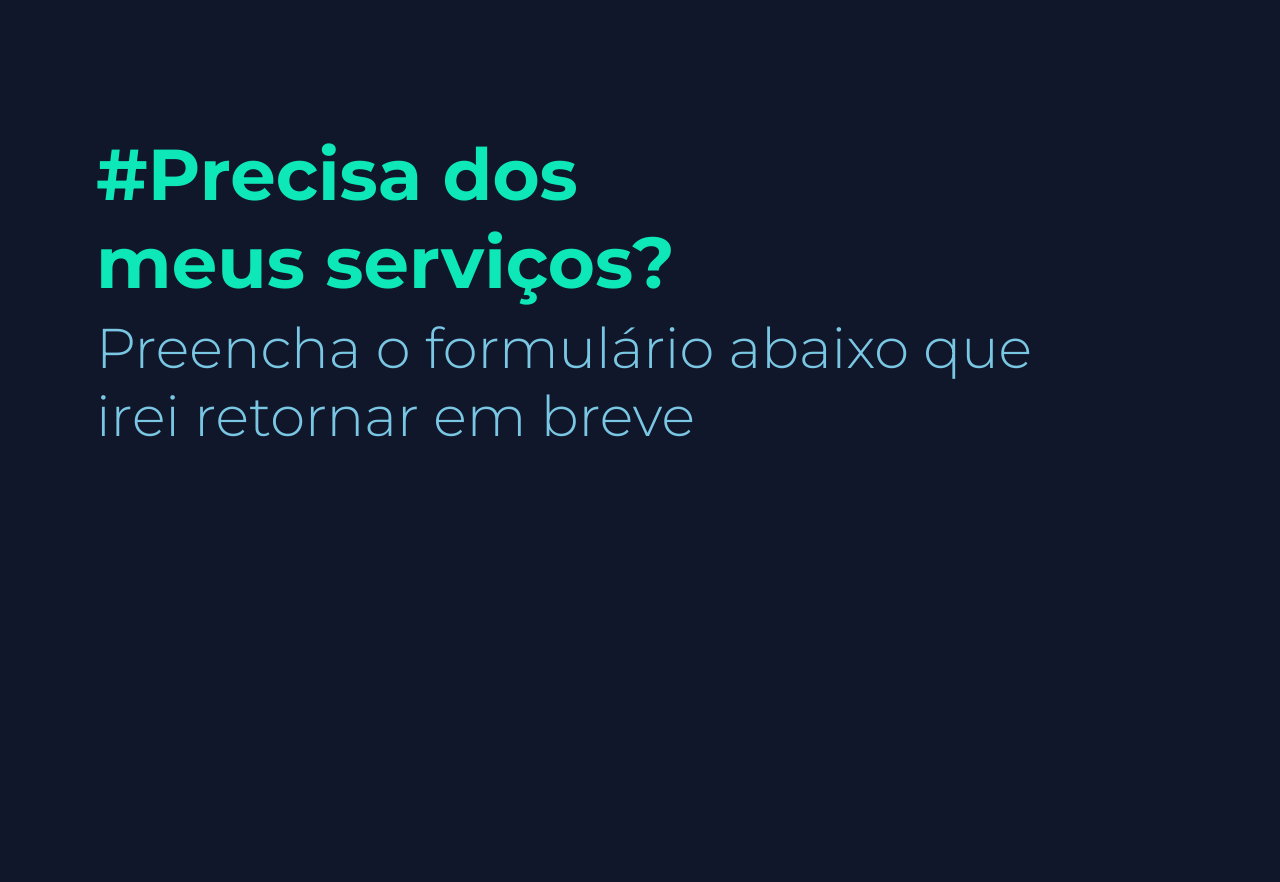
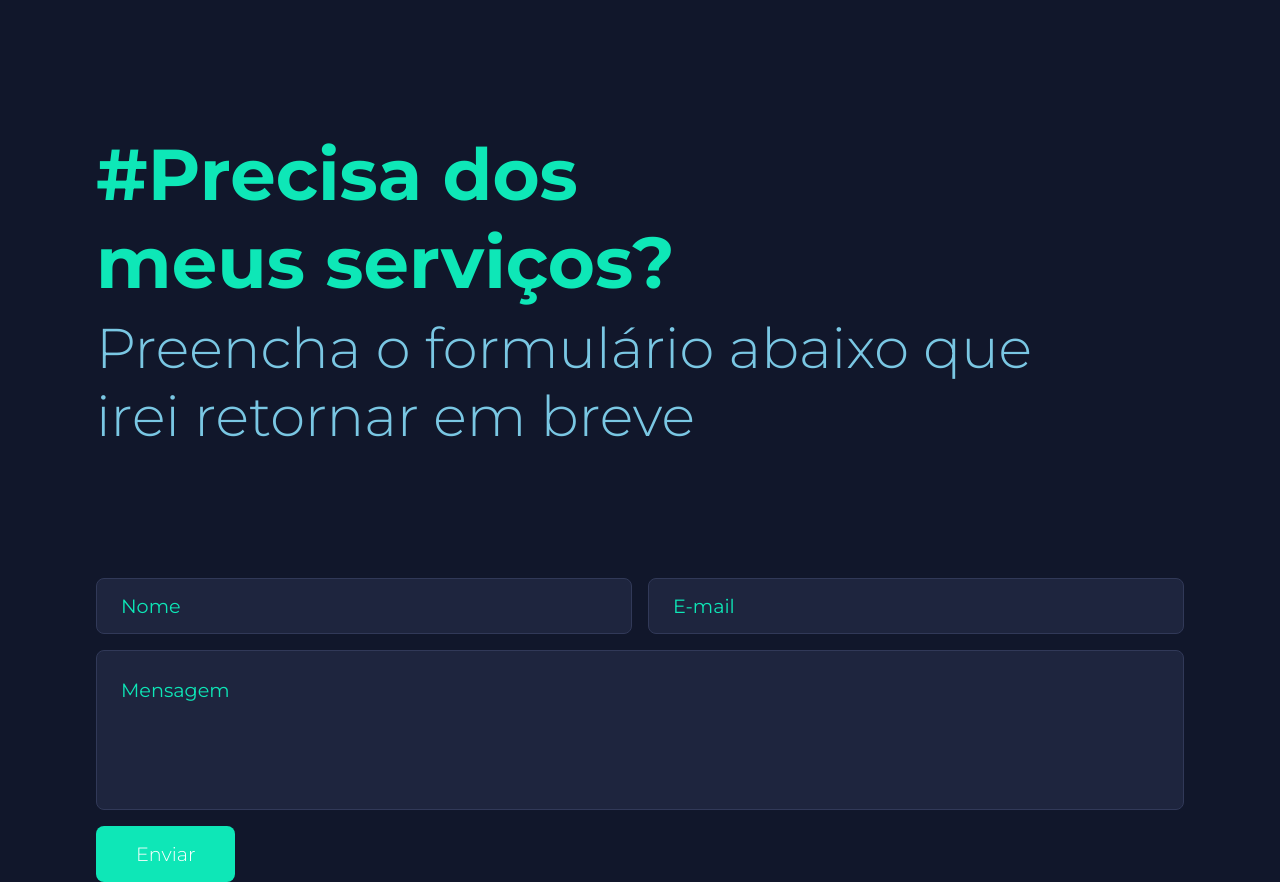
Before and after one commit to samuelrms/Portifolio-Samuel-Ramos, a Next.js app: page / in a window 1280 px wide. Shown: the part 3780-4662 px from the top of the page. Before the commit the page ends 4230 px from the top, so only its background shows below. Built offline with nearby package versions, Linux system fonts and the light colour scheme.

Commit message:
Feat: Form creation and implementation in contactForm

```diff
--- a/src/components/ContactForm/index.tsx
+++ b/src/components/ContactForm/index.tsx
@@ -1,3 +1,4 @@
+import { Form } from '../Form';
 import { SectionTitle } from '../SectionTitle';
 import { Container } from './styles';
 
@@ -15,5 +16,6 @@
         </>
       }
     />
+    <Form />
   </Container>
 );
--- a/src/components/ContactForm/styles.ts
+++ b/src/components/ContactForm/styles.ts
@@ -1,5 +1,3 @@
 import styled from 'styled-components';
 
-export const Container = styled.div`
-
-`;
+export const Container = styled.section``;
--- /dev/null
+++ b/src/components/Form/index.tsx
@@ -0,0 +1,10 @@
+import { Container, Input, TextArea } from './styles';
+
+export const Form = () => (
+  <Container>
+    <Input placeholder="Nome" type="name" required />
+    <Input placeholder="E-mail" type="email" required />
+    <TextArea placeholder="Mensagem" required as="textarea" />
+    <button type="submit">Enviar</button>
+  </Container>
+);
--- /dev/null
+++ b/src/components/Form/styles.ts
@@ -0,0 +1,78 @@
+import { darken } from 'polished';
+import styled from 'styled-components';
+
+export const Container = styled.form`
+  margin-top: 8rem;
+  width: 100%;
+  display: grid;
+  grid-template-columns: 1fr 1fr;
+  gap: 1rem;
+
+  > button {
+    border: none;
+    padding: 1rem 2.5rem;
+    color: #fff;
+    font-weight: 300;
+    font-size: 1.2rem;
+    border-radius: 0.5rem;
+    background: ${({ theme }) => theme.primary};
+    transition: 0.5s;
+    width: fit-content;
+
+    &:disabled {
+      opacity: 0.5;
+    }
+
+    &:not(:disabled):hover {
+      background: ${({ theme }) => darken(0.05, theme.primary)};
+    }
+  }
+
+  @media (max-width: 700px) {
+    margin-top: 5rem;
+    grid-template-columns: 1fr;
+  }
+
+  @media (max-width: 450px) {
+    > button {
+      padding: 0.8rem 1.5rem;
+      font-size: 1rem;
+    }
+  }
+`;
+
+export const Input = styled.input`
+  height: 3rem;
+  width: 100%;
+  background: ${({ theme }) => theme.inputBackground};
+  border: 1px solid ${({ theme }) => theme.border};
+  padding: 1.7rem 1.5rem;
+  color: ${({ theme }) => theme.primary};
+  border-radius: 0.5rem;
+  font-size: 1.2rem;
+  outline: none;
+  transition: 0.5s;
+
+  &:focus {
+    border-color: ${({ theme }) => theme.primary};
+  }
+
+  &::placeholder {
+    color: ${({ theme }) => theme.primary};
+  }
+
+  @media (max-width: 450px) {
+    padding: 1.4rem;
+    font-size: 1rem;
+  }
+`;
+
+export const TextArea = styled(Input)`
+  height: 10rem;
+  resize: none;
+  grid-column: 1 / 3;
+
+  @media (max-width: 700px) {
+    grid-column: 1;
+  }
+`;
```
